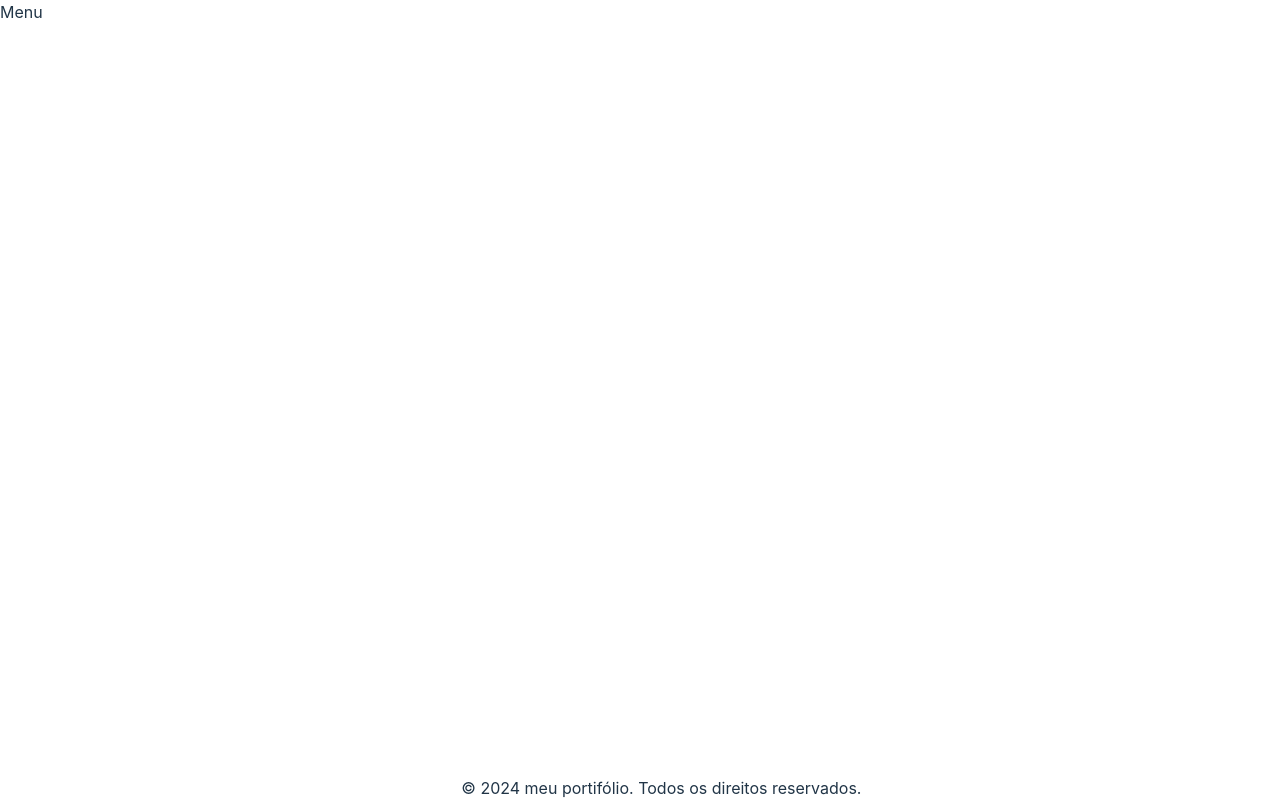
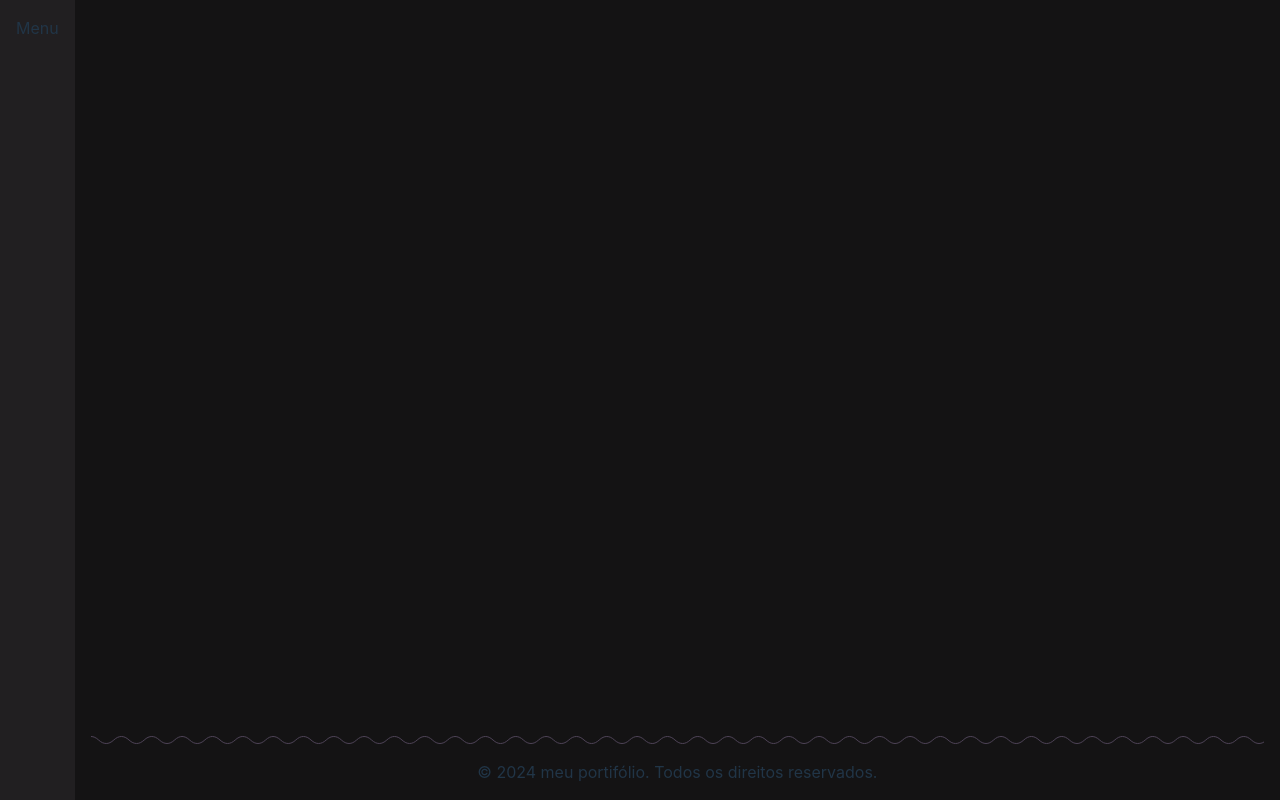
Before and after one commit to Santosu01/desktop-electron-vite-react, a React (Vite) app: page /session in a window 1280 px wide. Built offline with nearby package versions, Linux system fonts and the light colour scheme.

Commit message:
feat: add page not found

```diff
--- /dev/null
+++ b/src/modules/core/components/atoms/CustomDivider.tsx
@@ -0,0 +1,16 @@
+export default function CustomDivider() {
+  return (
+    <svg aria-hidden="true" width="100%" height="8" fill="none" xmlns="http://www.w3.org/2000/svg">
+      <pattern id="a" width="91" height="8" patternUnits="userSpaceOnUse">
+        <g clipPath="url(#clip0_2426_11367)">
+          <path
+            d="M114 4c-5.067 4.667-10.133 4.667-15.2 0S88.667-.667 83.6 4 73.467 8.667 68.4 4 58.267-.667 53.2 4 43.067 8.667 38 4 27.867-.667 22.8 4 12.667 8.667 7.6 4-2.533-.667-7.6 4s-10.133 4.667-15.2 0S-32.933-.667-38 4s-10.133 4.667-15.2 0-10.133-4.667-15.2 0-10.133 4.667-15.2 0-10.133-4.667-15.2 0-10.133 4.667-15.2 0-10.133-4.667-15.2 0-10.133 4.667-15.2 0-10.133-4.667-15.2 0-10.133 4.667-15.2 0-10.133-4.667-15.2 0-10.133 4.667-15.2 0-10.133-4.667-15.2 0-10.133 4.667-15.2 0-10.133-4.667-15.2 0-10.133 4.667-15.2 0-10.133-4.667-15.2 0-10.133 4.667-15.2 0-10.133-4.667-15.2 0-10.133 4.667-15.2 0-10.133-4.667-15.2 0-10.133 4.667-15.2 0-10.133-4.667-15.2 0-10.133 4.667-15.2 0-10.133-4.667-15.2 0-10.133 4.667-15.2 0"
+            stroke="#4d4256"
+            strokeLinecap="square"
+          ></path>
+        </g>
+      </pattern>
+      <rect width="100%" height="100%" fill="url(#a)"></rect>
+    </svg>
+  );
+}
--- a/src/modules/core/components/organisms/Layout.tsx
+++ b/src/modules/core/components/organisms/Layout.tsx
@@ -1,17 +1,19 @@
 import { Outlet } from 'react-router-dom';
+import CustomDivider from '@/modules/core/components/atoms/CustomDivider';
 
 const Layout = () => {
   const currentYear = new Date().getFullYear();
 
   return (
     <>
-      <aside>Menu</aside>
-      <main className="flex flex-col justify-between w-full">
+      <aside className="p-4 bg-[#211f21]">Menu</aside>
+      <main className="flex flex-col justify-between w-full p-4 bg-[#141314]">
         <div>
           <Outlet />
         </div>
         <footer>
-          <p className="text-center">{`© ${currentYear} meu portifólio. Todos os direitos reservados.`}</p>
+          <CustomDivider />
+          <p className="text-center pt-4">{`© ${currentYear} meu portifólio. Todos os direitos reservados.`}</p>
         </footer>
       </main>
     </>
--- a/src/modules/core/routes/index.tsx
+++ b/src/modules/core/routes/index.tsx
@@ -1,6 +1,7 @@
 import { lazy } from 'react';
 import { createBrowserRouter, Outlet } from 'react-router-dom';
 import ErrorPage from '@/modules/pages/ErrorPage';
+import PageNotFound from '@/modules/pages/PageNotFound';
 import Layout from '@/modules/core/components/organisms/Layout';
 
 export const router = createBrowserRouter([
@@ -29,7 +30,7 @@ export const router = createBrowserRouter([
           return { element: <Login /> };
         }
       },
-      { path: '*', element: <div>No page found</div> }
+      { path: '*', element: <PageNotFound /> }
     ]
   }
 ]);
--- a/src/modules/pages/ErrorPage.tsx
+++ b/src/modules/pages/ErrorPage.tsx
@@ -2,7 +2,7 @@ export default function ErrorPage() {
   return (
     <div>
       <h1>Oops!</h1>
-      <p>Sorry, an unexpected error has occurred.</p>
+      <p>Desculpe, um erro inesperado aconteceu.</p>
     </div>
   );
 }
--- /dev/null
+++ b/src/modules/pages/PageNotFound.tsx
@@ -0,0 +1,10 @@
+export default function PageNotFound() {
+  return (
+    <div className="w-full h-full flex flex-col justify-center">
+      <div className="self-center">
+        <h1 className="text-9xl text-center font-bold">404</h1>
+        <p className="text-3xl">Desculpe, página não pode ser encontrada.</p>
+      </div>
+    </div>
+  );
+}
```
